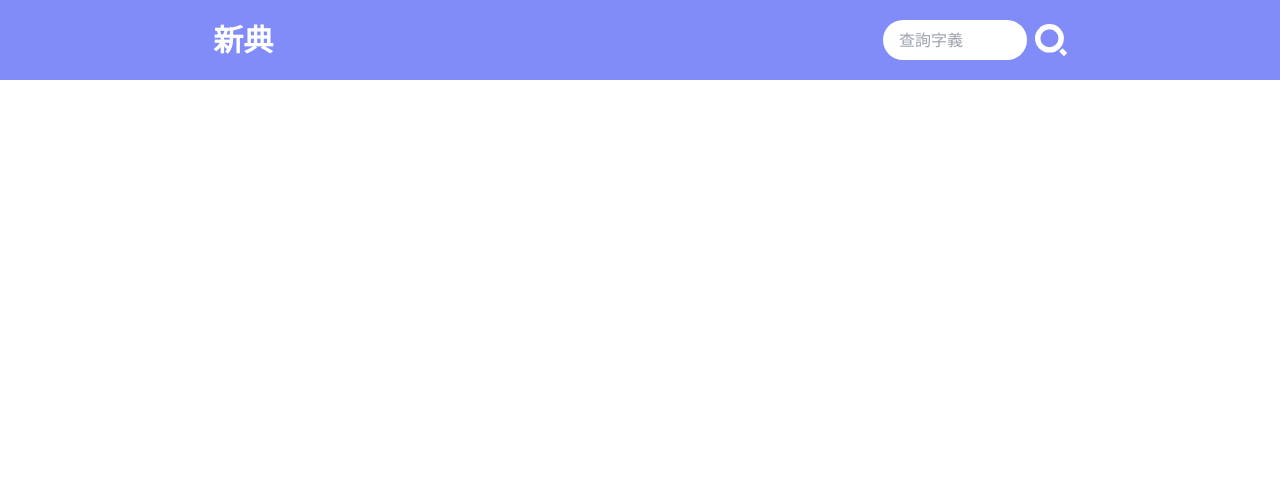
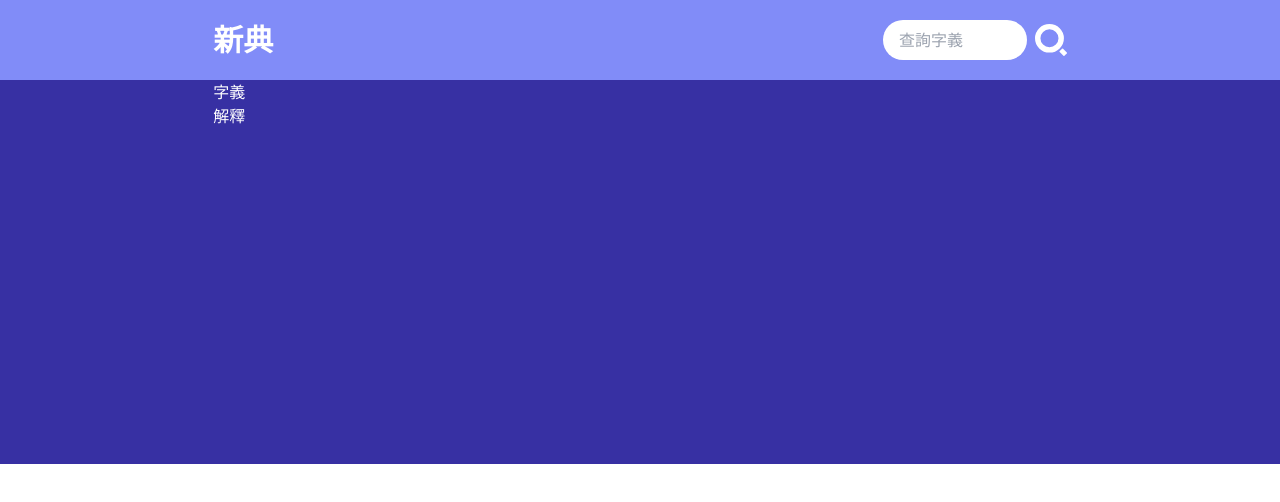
Before and after one commit to u88803494/dictionary-react, a React (Create React App) app: page / in a window 1280 px wide. Shown: the top 502 px of the page. Built offline with nearby package versions, Linux system fonts and the light colour scheme.

Commit message:
Complete the basic structure of the dictionary content

```diff
--- a/src/App.jsx
+++ b/src/App.jsx
@@ -3,12 +3,14 @@ import React from 'react';
 // end-region
 
 // region 2. Project Libraries
+import Dictionary from './components/Dictionary';
 import Navbar from './components/Navbar';
 // end-region
 
 const App = () => (
-  <div className="App">
+  <div className="App text-white">
     <Navbar />
+    <Dictionary />
   </div>
 );
 
--- /dev/null
+++ b/src/components/Dictionary/Dictionary.jsx
@@ -0,0 +1,14 @@
+// region 1. Platform Libraries
+import React from 'react';
+// end-region
+
+const Dictionary = () => (
+  <div className="flex justify-center bg-indigo-800">
+    <div className="h-96 w-2/3 flex flex-col">
+      <div>字義</div>
+      <div>解釋</div>
+    </div>
+  </div>
+);
+
+export default Dictionary;
--- /dev/null
+++ b/src/components/Dictionary/index.jsx
@@ -0,0 +1,5 @@
+// region 2. Project Libraries
+import Dictionary from './Dictionary';
+// end-region
+
+export { Dictionary as default };
--- a/src/components/Navbar/Navbar.jsx
+++ b/src/components/Navbar/Navbar.jsx
@@ -8,15 +8,15 @@ import images from '../../assets/images';
 
 const Navbar = () => (
   <nav className="h-20 flex justify-center bg-indigo-400">
-    <div className="dictionary-container h-full w-2/3 flex items-center justify-between flex-warp">
-      <div className="title text-3xl font-semibold text-white">新典</div>
-      <div className="search flex">
+    <div className="h-full w-2/3 flex items-center justify-between flex-warp">
+      <div className="text-3xl font-semibold">新典</div>
+      <div className="flex">
         <input
           type=""
-          className="search__bar h-10 w-36 px-4 rounded-3xl outline-none"
+          className="h-10 w-36 px-4 rounded-3xl outline-none"
           placeholder="查詢字義"
         />
-        <div className="search__button ml-2 flex items-center">
+        <div className="ml-2 flex items-center">
           <img src={images.search} alt="" />
         </div>
       </div>
--- a/src/components/Navbar/index.jsx
+++ b/src/components/Navbar/index.jsx
@@ -1,5 +1,5 @@
 // region 2. Project Libraries
 import Navbar from './Navbar';
-// endregion
+// end-region
 
 export { Navbar as default };
```
